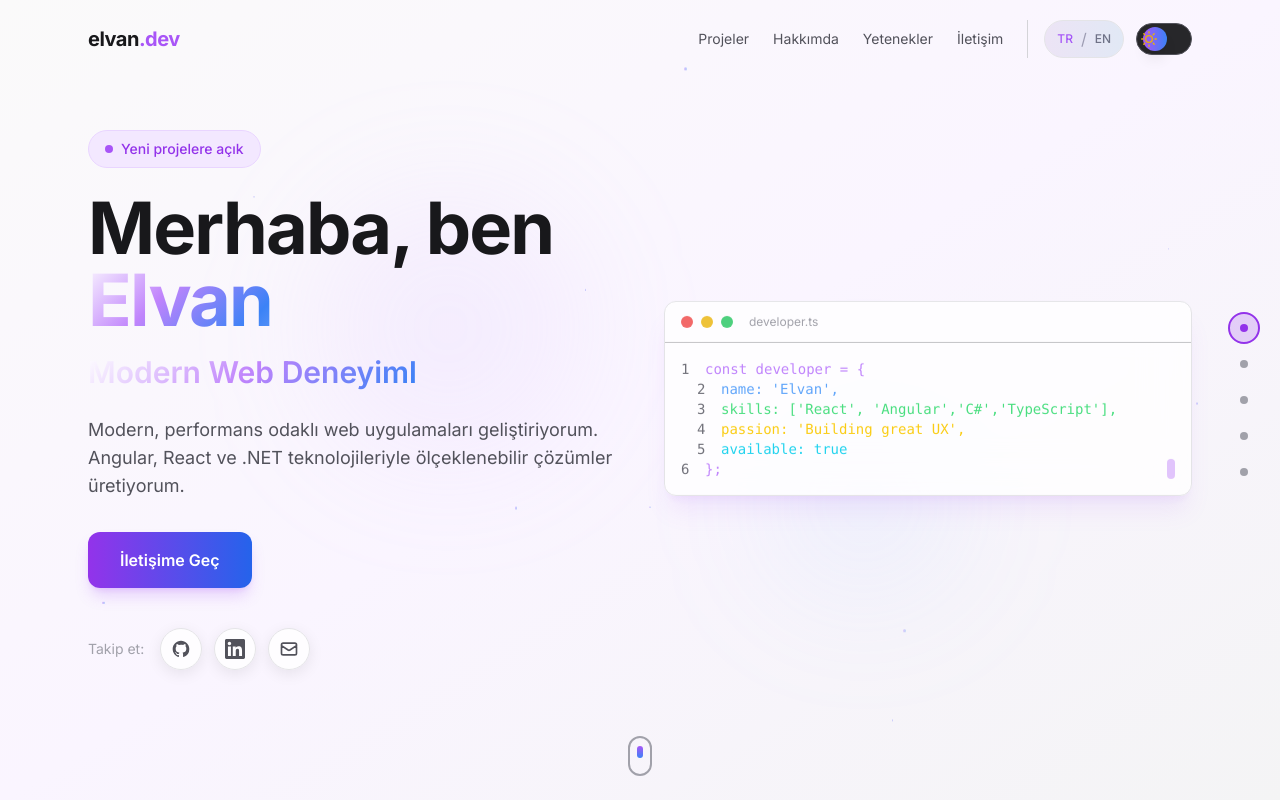
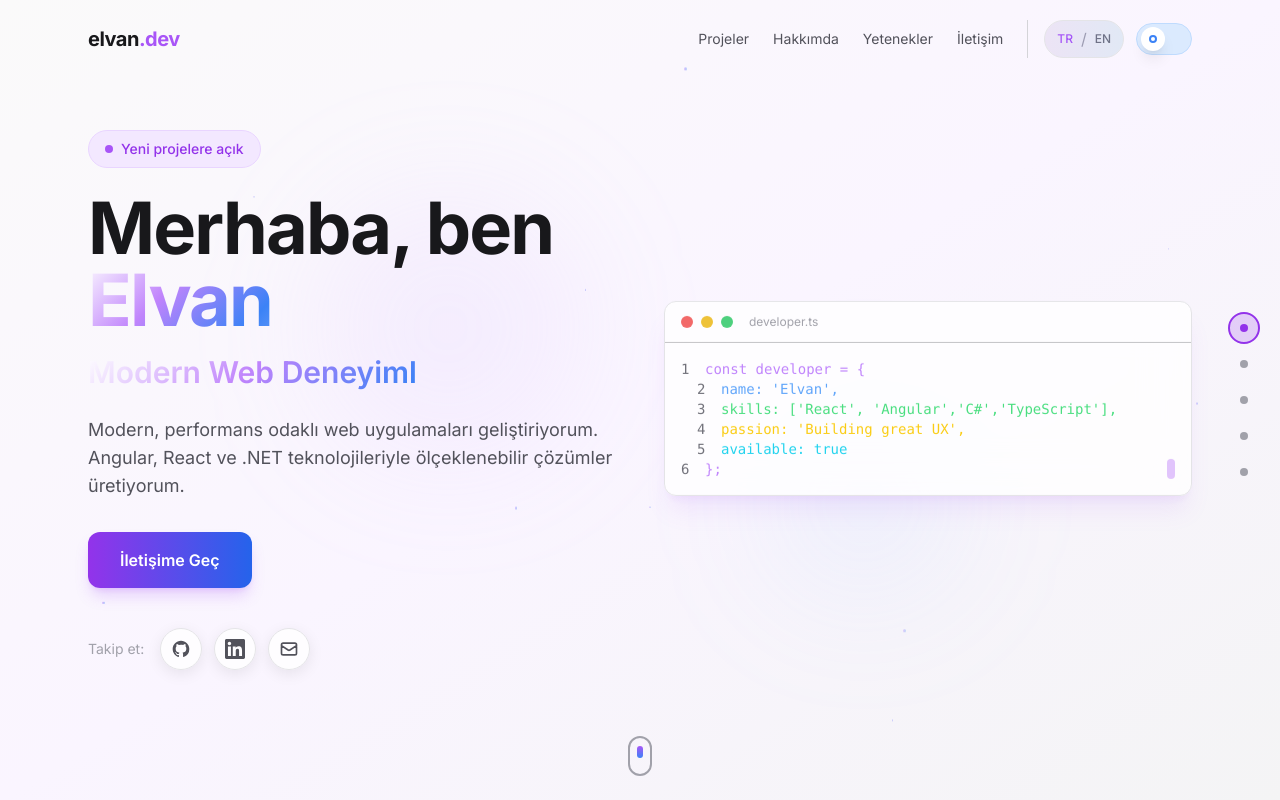
Before and after one commit to elvannunal/portfolio, a Next.js app: page / in a window 1280 px wide. Shown: the top 800 px of the page. Built offline with nearby package versions, Linux system fonts and the light colour scheme.

Commit message:
Fixed the project image issue in the light theme and corrected theme icons

```diff
--- a/app/globals.css
+++ b/app/globals.css
@@ -4,32 +4,32 @@
 @tailwind utilities;
 
 :root {
-  /* Light Mode (default) */
-  --background: #fafafa;
-  --foreground: #18181b;
-  --muted: #71717a;
-  --border: #e4e4e7;
+  /* Light Mode (default) - Professional Soft Colors */
+  --background: #f8f9fa;
+  --foreground: #1a1a2e;
+  --muted: #64748b;
+  --border: #e2e8f0;
 
   /* Accent Colors */
-  --purple-primary: #a855f7;
+  --purple-primary: #8b5cf6;
   --blue-accent: #3b82f6;
 
   /* Section Gradients */
-  --hero-gradient: linear-gradient(135deg, #fafafa 0%, #f5f5f5 100%);
-  --about-gradient: linear-gradient(180deg, #fafafa 0%, #f5f5f5 100%);
-  --projects-gradient: linear-gradient(180deg, #f5f5f5 0%, #fafafa 100%);
-  --contact-gradient: linear-gradient(180deg, #fafafa 0%, #f5f5f5 100%);
+  --hero-gradient: linear-gradient(180deg, #f8f9fa 0%, #ffffff 100%);
+  --about-gradient: linear-gradient(180deg, #ffffff 0%, #f8f9fa 100%);
+  --projects-gradient: linear-gradient(180deg, #f8f9fa 0%, #ffffff 100%);
+  --contact-gradient: linear-gradient(180deg, #ffffff 0%, #f8f9fa 100%);
 
   /* Shadows */
-  --shadow-soft: 0 2px 10px rgba(0, 0, 0, 0.05);
+  --shadow-soft: 0 4px 20px rgba(0, 0, 0, 0.08);
 
   /* Glass */
-  --glass-bg: rgba(255, 255, 255, 0.8);
-  --glass-border: rgba(0, 0, 0, 0.08);
+  --glass-bg: rgba(255, 255, 255, 0.85);
+  --glass-border: rgba(0, 0, 0, 0.06);
 
   /* Scrollbar */
-  --scrollbar-track: #f4f4f5;
-  --scrollbar-thumb: #a855f7;
+  --scrollbar-track: #f1f5f9;
+  --scrollbar-thumb: #8b5cf6;
 }
 
 /* Dark Mode */
--- a/components/DotNavigation.tsx
+++ b/components/DotNavigation.tsx
@@ -7,9 +7,9 @@ import { useTheme } from "@/lib/ThemeContext";
 
 const SECTIONS = [
   { id: "home", labelKey: "homeLabel" },
+  { id: "projects", labelKey: "projectsLabel" },
   { id: "about", labelKey: "aboutLabel" },
   { id: "skills", labelKey: "skillsLabel" },
-  { id: "projects", labelKey: "projectsLabel" },
   { id: "contact", labelKey: "contactLabel" },
 ];
 
--- a/components/Projects.tsx
+++ b/components/Projects.tsx
@@ -49,12 +49,9 @@ const ProjectCard = memo(function ProjectCard({ project, index }: ProjectCardPro
       }`} />
 
       <div className="p-6">
-        {/* Project Image Placeholder */}
+        {/* Project Image */}
         {project.image ? (
           <div className="relative h-48 -mx-6 -mt-6 mb-6 overflow-hidden">
-            <div className={`absolute inset-0 bg-gradient-to-br ${
-              isDark ? "from-purple-600/20 to-cyan-600/20" : "from-purple-100 to-cyan-100"
-            }`} />
             <img
               src={project.image}
               alt={language === "tr" ? project.title : project.titleEn}
--- a/components/ThemeToggle.tsx
+++ b/components/ThemeToggle.tsx
@@ -5,81 +5,90 @@ import { motion } from "framer-motion";
 
 export default function ThemeToggle() {
   const { theme, toggleTheme } = useTheme();
+  const isDark = theme === "dark";
 
   return (
     <motion.button
       onClick={toggleTheme}
-      className="relative w-14 h-8 rounded-full bg-zinc-800 dark:bg-zinc-700 border border-zinc-600 dark:border-zinc-500 flex items-center justify-between px-1 transition-colors duration-300 hover:border-purple-500/50"
+      className={`relative w-14 h-8 rounded-full border flex items-center transition-colors duration-300 hover:border-purple-500/50 ${
+        isDark
+          ? "bg-zinc-800 border-zinc-600"
+          : "bg-blue-100 border-blue-200"
+      }`}
       whileTap={{ scale: 0.95 }}
-      aria-label={`Switch to ${theme === "dark" ? "light" : "dark"} mode`}
+      aria-label={`Switch to ${isDark ? "light" : "dark"} mode`}
     >
       {/* Sun icon */}
-      <motion.div
+      <div className="absolute left-0 w-8 h-8 flex items-center justify-center pointer-events-none z-10">
+        <motion.svg
           animate={{
-          opacity: theme === "light" ? 1 : 0,
-          scale: theme === "light" ? 1 : 0.5,
-          x: theme === "light" ? 0 : 0
+            opacity: isDark ? 0 : 1,
+            scale: isDark ? 0.3 : 1,
           }}
           transition={{ duration: 0.2 }}
-        className="relative z-10"
-      >
-        <svg
           xmlns="http://www.w3.org/2000/svg"
           width="16"
           height="16"
           viewBox="0 0 24 24"
           fill="none"
           stroke="currentColor"
-          strokeWidth="2"
+          strokeWidth="2.5"
           strokeLinecap="round"
           strokeLinejoin="round"
           className="text-yellow-500"
         >
           <circle cx="12" cy="12" r="5" />
-          <line x1="12" y1="1" x2="12" y2="3" />
-          <line x1="12" y1="21" x2="12" y2="23" />
-          <line x1="4.22" y1="4.22" x2="5.64" y2="5.64" />
-          <line x1="18.36" y1="18.36" x2="19.78" y2="19.78" />
-          <line x1="1" y1="12" x2="3" y2="12" />
-          <line x1="21" y1="12" x2="23" y2="12" />
-          <line x1="4.22" y1="19.78" x2="5.64" y2="18.36" />
-          <line x1="18.36" y1="5.64" x2="19.78" y2="4.22" />
-        </svg>
-      </motion.div>
+          <line x1="12" y1="1" x2="12" y2="3" /><line x1="12" y1="21" x2="12" y2="23" />
+          <line x1="4.22" y1="4.22" x2="5.64" y2="5.64" /><line x1="18.36" y1="18.36" x2="19.78" y2="19.78" />
+          <line x1="1" y1="12" x2="3" y2="12" /><line x1="21" y1="12" x2="23" y2="12" />
+          <line x1="4.22" y1="19.78" x2="5.64" y2="18.36" /><line x1="18.36" y1="5.64" x2="19.78" y2="4.22" />
+        </motion.svg>
+      </div>
 
       {/* Moon icon */}
-      <motion.div
+      <div className="absolute right-0 w-8 h-8 flex items-center justify-center pointer-events-none z-10">
+        <motion.svg
           animate={{
-          opacity: theme === "dark" ? 1 : 0,
-          scale: theme === "dark" ? 1 : 0.5
+            opacity: isDark ? 1 : 0,
+            scale: isDark ? 1 : 0.3,
           }}
           transition={{ duration: 0.2 }}
-        className="relative z-10"
-      >
-        <svg
           xmlns="http://www.w3.org/2000/svg"
-          width="16"
-          height="16"
+          width="14"
+          height="14"
           viewBox="0 0 24 24"
           fill="none"
           stroke="currentColor"
-          strokeWidth="2"
+          strokeWidth="2.5"
           strokeLinecap="round"
           strokeLinejoin="round"
           className="text-purple-400"
         >
           <path d="M21 12.79A9 9 0 1 1 11.21 3 7 7 0 0 0 21 12.79z" />
-        </svg>
-      </motion.div>
+        </motion.svg>
+      </div>
 
-      {/* Toggle indicator */}
+      {/* Toggle indicator*/}
       <motion.div
-        className="absolute w-6 h-6 rounded-full bg-gradient-to-r from-purple-500 to-blue-500 shadow-lg"
+        className={`absolute w-6 h-6 rounded-full shadow-lg z-20 flex items-center justify-center ${
+          isDark
+            ? "bg-gradient-to-r from-purple-500 to-blue-500"
+            : "bg-white"
+        }`}
+        initial={false}
         animate={{
-          x: theme === "dark" ? 24 : 2,
+
+          x: isDark ? 28 : 4,
         }}
         transition={{ type: "spring", stiffness: 500, damping: 30 }}
-      />
+      >
+        {!isDark && (
+          <div className="w-2 h-2 rounded-full border-2 border-blue-500" />
+        )}
+        {isDark && (
+          <div className="w-2 h-2 rounded-full bg-white/20" />
+        )}
+      </motion.div>
     </motion.button>
   );
 }
```
Lines whose indentation alone changed are shown as unchanged.
